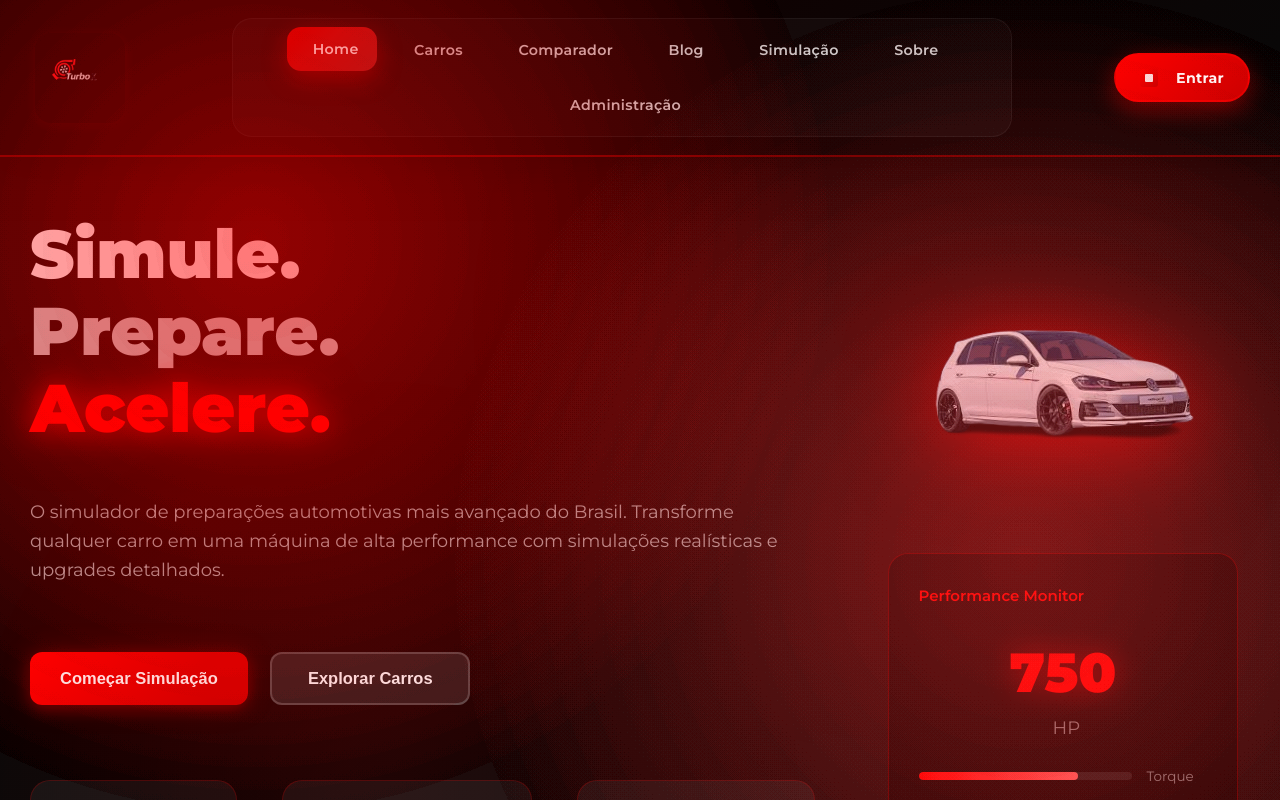
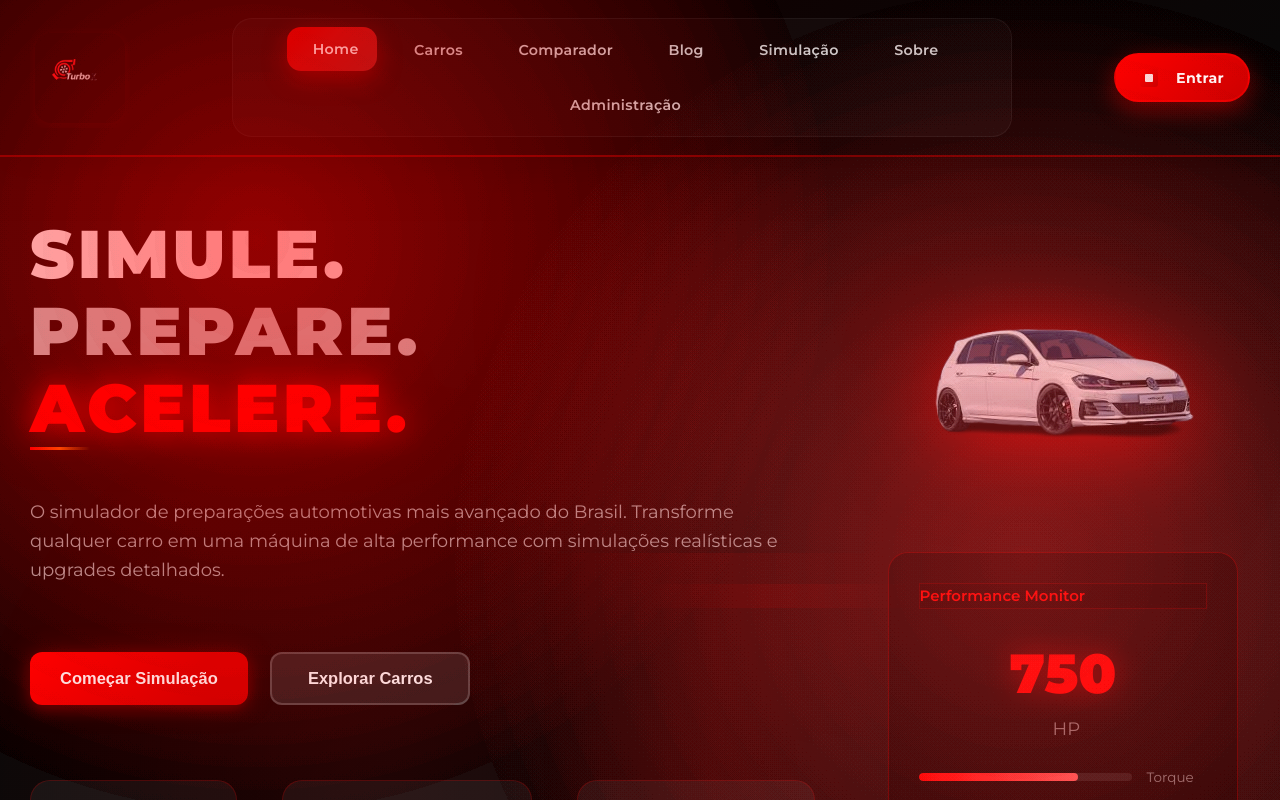
Before and after one commit to PedroLeoo07/turboX-front-end, a Next.js app: page / in a window 1280 px wide. Shown: the top 800 px of the page. Built offline with nearby package versions, Linux system fonts and the light colour scheme; no server answers.

Commit message:
feat: add global sports-themed styles including animations and button effects

```diff
--- a/src/app/globals.css
+++ b/src/app/globals.css
@@ -317,3 +317,190 @@ iframe {
     font-variation-settings: 'wght' 700;
   }
 }
+
+/* ==================== ESTILOS ESPORTIVOS GLOBAIS ==================== */
+
+/* Efeito de speed lines no background */
+@keyframes speedLines {
+  0% { transform: translateX(-100%) skewX(-15deg); opacity: 0; }
+  50% { opacity: 0.3; }
+  100% { transform: translateX(100%) skewX(-15deg); opacity: 0; }
+}
+
+/* Efeito neon pulse */
+@keyframes neonPulse {
+  0%, 100% {
+    text-shadow:
+      0 0 5px rgba(255, 0, 0, 0.8),
+      0 0 10px rgba(255, 0, 0, 0.6),
+      0 0 20px rgba(255, 0, 0, 0.4),
+      0 0 40px rgba(255, 0, 0, 0.2);
+  }
+  50% {
+    text-shadow:
+      0 0 10px rgba(255, 0, 0, 1),
+      0 0 20px rgba(255, 0, 0, 0.8),
+      0 0 30px rgba(255, 0, 0, 0.6),
+      0 0 60px rgba(255, 0, 0, 0.4);
+  }
+}
+
+/* Efeito de racing stripes */
+@keyframes racingStripes {
+  0% { background-position: 0 0; }
+  100% { background-position: 50px 50px; }
+}
+
+/* Botões esportivos globais */
+button, .btn, a.button {
+  position: relative;
+  overflow: hidden;
+  transition: all 0.3s cubic-bezier(0.4, 0, 0.2, 1);
+}
+
+button::before, .btn::before, a.button::before {
+  content: '';
+  position: absolute;
+  top: 50%;
+  left: 50%;
+  width: 0;
+  height: 0;
+  background: radial-gradient(circle, rgba(255, 0, 0, 0.3) 0%, transparent 70%);
+  transform: translate(-50%, -50%);
+  transition: width 0.6s, height 0.6s;
+  border-radius: 50%;
+  pointer-events: none;
+}
+
+button:hover::before, .btn:hover::before, a.button:hover::before {
+  width: 300px;
+  height: 300px;
+}
+
+button:active, .btn:active, a.button:active {
+  transform: scale(0.95);
+}
+
+/* Títulos com efeito esportivo */
+h1, h2, h3, h4, h5, h6 {
+  position: relative;
+  letter-spacing: 0.05em;
+  text-transform: uppercase;
+}
+
+h1::after, h2::after {
+  content: '';
+  position: absolute;
+  bottom: -5px;
+  left: 0;
+  width: 60px;
+  height: 3px;
+  background: linear-gradient(90deg, #ff0000 0%, #ff6600 50%, transparent 100%);
+  animation: slideIn 0.6s ease-out;
+}
+
+@keyframes slideIn {
+  from {
+    width: 0;
+    opacity: 0;
+  }
+  to {
+    width: 60px;
+    opacity: 1;
+  }
+}
+
+/* Cards com efeito de velocidade */
+.card, [class*="Card"], [class*="card"] {
+  position: relative;
+  transition: all 0.3s cubic-bezier(0.4, 0, 0.2, 1);
+  border: 1px solid rgba(255, 0, 0, 0.2);
+  background: linear-gradient(135deg, rgba(20, 0, 0, 0.5), rgba(10, 0, 0, 0.3));
+  backdrop-filter: blur(10px);
+}
+
+.card::before, [class*="Card"]::before, [class*="card"]::before {
+  content: '';
+  position: absolute;
+  top: 0;
+  left: -100%;
+  width: 100%;
+  height: 100%;
+  background: linear-gradient(90deg, transparent, rgba(255, 0, 0, 0.1), transparent);
+  transition: left 0.5s;
+}
+
+.card:hover::before, [class*="Card"]:hover::before, [class*="card"]:hover::before {
+  left: 100%;
+}
+
+.card:hover, [class*="Card"]:hover, [class*="card"]:hover {
+  transform: translateY(-5px) scale(1.02);
+  box-shadow:
+    0 10px 40px rgba(255, 0, 0, 0.3),
+    0 0 20px rgba(255, 0, 0, 0.2),
+    inset 0 0 20px rgba(255, 0, 0, 0.1);
+  border-color: rgba(255, 0, 0, 0.5);
+}
+
+/* Links com efeito racing */
+a {
+  color: #ff3333;
+  text-decoration: none;
+  position: relative;
+  transition: all 0.3s ease;
+}
+
+a::after {
+  content: '';
+  position: absolute;
+  bottom: -2px;
+  left: 0;
+  width: 0;
+  height: 2px;
+  background: linear-gradient(90deg, #ff0000, #ff6600);
+  transition: width 0.3s ease;
+}
+
+a:hover {
+  color: #ff0000;
+  text-shadow: 0 0 10px rgba(255, 0, 0, 0.5);
+}
+
+a:hover::after {
+  width: 100%;
+}
+
+/* Inputs esportivos */
+input, textarea, select {
+  background: rgba(20, 0, 0, 0.5);
+  border: 2px solid rgba(255, 0, 0, 0.3);
+  color: #fff;
+  transition: all 0.3s ease;
+}
+
+input:focus, textarea:focus, select:focus {
+  border-color: #ff0000;
+  box-shadow:
+    0 0 20px rgba(255, 0, 0, 0.3),
+    inset 0 0 10px rgba(255, 0, 0, 0.1);
+  outline: none;
+}
+
+/* Efeito de loading esportivo */
+@keyframes sportLoad {
+  0% { transform: translateX(-100%) scaleX(0); }
+  50% { transform: translateX(0) scaleX(1); }
+  100% { transform: translateX(100%) scaleX(0); }
+}
+
+.loading::after {
+  content: '';
+  position: absolute;
+  top: 0;
+  left: 0;
+  width: 100%;
+  height: 3px;
+  background: linear-gradient(90deg, transparent, #ff0000, #ff6600, transparent);
+  animation: sportLoad 1.5s ease-in-out infinite;
+}
```
